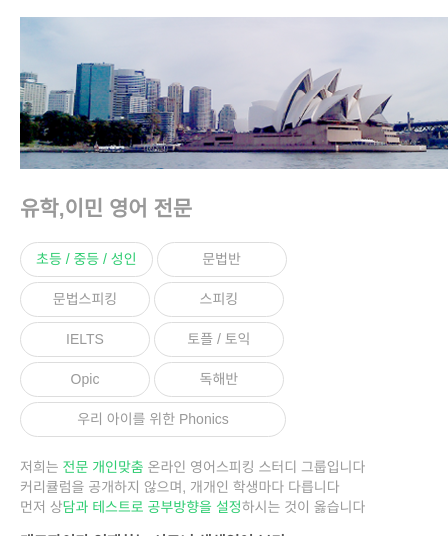
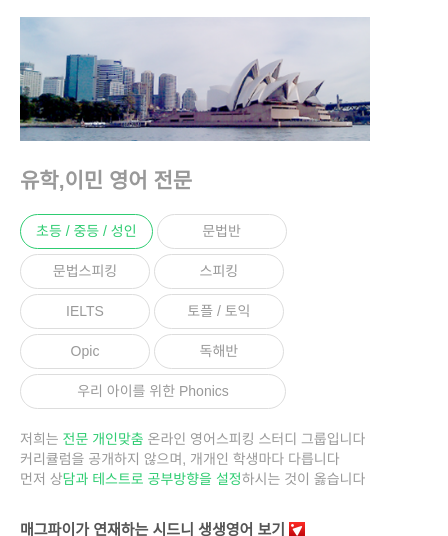
Before and after one commit to chriz001/magpie.co.kr, a plain HTML site: page index.html in a window 390 px wide. Shown: the part 268-804 px from the top of the page, 448 px wide, since content can reach past the window. Drawn offline with Linux system fonts and the light colour scheme; a web font is replaced by a local one.

Commit message:
subjects page

```diff
--- a/css/style.css
+++ b/css/style.css
@@ -15,12 +15,20 @@ a:hover {
   color: #2ecc71;
 }
 
+img {
+  max-width: 100%;
+  height: auto;
+}
+.center{
+  text-align: center;
+}
+
 /* layout */
 .wrapper {
   max-width: 940px;
   margin: 0 auto;
   font-size: 0;
-  padding: 40px 0 0;
+  padding: 40px 0 30px;
 }
 .left, .right {
   display: inline-block;
@@ -73,7 +81,7 @@ h2{
   padding: 0;
   display:inline;
 }
-.study li:first-child{
+.study li:first-child a{
   color: #2ecc71;
   border-color: #2ecc71;
 }
@@ -81,19 +89,25 @@ h2{
   display: inline;
 }
 .study li:first-child:after { content:"\A"; white-space:pre; }
-.study li span{
+.study li span,
+.study li a{
   display: inline-block;
   padding: 5px 15px;
   font-size: 20px;
   margin-bottom: 5px;
   border-radius: 25px;
   border: 1px solid #dddddd;
+  color: #999999;
   min-width: 120px;
   text-align: center;
   line-height: 23px;
 }
-.study li.x2 span {
+.study li.x2 span,
+.study li.x2 a {
   min-width: 246px;
+}
+.study li a:hover{
+  background: #eee;
 }
 
 /* main */
@@ -124,6 +138,7 @@ h2{
 }
 .icon{
   width:16px;
+  margin-top: -2px;
   vertical-align: middle;
 }
 .skype{
@@ -172,6 +187,8 @@ h2{
 /* footer */
 footer {
   font-size: 15px;
+}
+.main footer {
   margin-top: 22px;
   margin-bottom: 30px;
 }
@@ -199,7 +216,7 @@ footer p {
 .small{
   font-size: 0.9em;
 }
-.vingle{
+.vingle, .facebook{
   font-size: 15px;
   font-weight: bold;
   color: #555555;
@@ -262,13 +279,13 @@ footer p {
     margin-left: 2%;
     margin-right: 8%;
   }
-  .study li span{
+  .study li span,
+  .study li a{
     font-size: 14px;
-  }
-  .study li span{
     min-width: 130px;
   }
-  .study li.x2 span {
+  .study li.x2 span,
+  .study li.x2 a {
     min-width: 266px;
   }
   .study li:first-child:after { content:""; white-space: normal; }
--- a/index.html
+++ b/index.html
@@ -50,22 +50,24 @@
       <img src="mag-syd.png" class="studytogether">
       <h2>유학,이민 영어 전문</h2>
       <ul class="study">
-        <li><span>초등 / 중등 / 성인</span></li>
-        <li><span>문법반</span></li>
-        <li><span>문법스피킹</span></li>
-        <li><span>스피킹</span></li>
-        <li><span>IELTS</span></li>
-        <li><span>토플 / 토익</span></li>
-        <li><span>Opic</span></li>
-        <li><span>독해반</span></li>
-        <li class="x2"><span>우리 아이를 위한 Phonics</span></li>
+        <li><a href="subjects.html">초등 / 중등 / 성인</a></li>
+        <li><a href="subjects.html">문법반</a></li>
+        <li><a href="subjects.html">문법스피킹</a></li>
+        <li><a href="subjects.html">스피킹</a></li>
+        <li><a href="subjects.html">IELTS</a></li>
+        <li><a href="subjects.html">토플 / 토익</a></li>
+        <li><a href="subjects.html">Opic</a></li>
+        <li><a href="subjects.html">독해반</a></li>
+        <li class="x2"><a href="subjects.html">우리 아이를 위한 Phonics</a></li>
       </ul>
       <p>
         저희는 <span class="green">전문 개인맞춤</span> 온라인 영어스피킹 스터디 그룹입니다<br />
         커리큘럼을 공개하지 않으며, 개개인 학생마다 다릅니다<br />
         먼저 상<span class="green">담과 테스트로 공부방향을 설정</span>하시는 것이 옳습니다
       </p>
-      <a href="http://www.vingle.net/posts/545201?isrc=v" target="_blank" class="vingle">매그파이가 연재하는 시드니 생생영어 보기</a>
+      <br />
+      <a href="http://www.vingle.net/posts/545201?isrc=v" target="_blank" class="vingle">매그파이가 연재하는 시드니 생생영어 보기 <img src="vingle.png" class="icon"></a><br />
+      <a href="https://www.facebook.com/pages/%EC%8B%9C%EB%93%9C%EB%8B%88-%EB%A7%A4%EA%B7%B8%ED%8C%8C%EC%9D%B4-%EC%98%81%EC%96%B4-%EC%8A%A4%ED%84%B0%EB%94%94-%EA%B7%B8%EB%A3%B9/1490835954504506" target="_blank" class="facebook">매그파이 영어스터디 페이스북 <img src="facebook.png" class="icon"></a>
     </div>
     <div class="right">
       <div class="main" role="main">
```
Also changed, not shown: subjects.html (added, +71 -0 lines), facebook.png (added), subjects-left.png (added), subjects-right.png (added), subjects.png (added), vingle.png (added).
